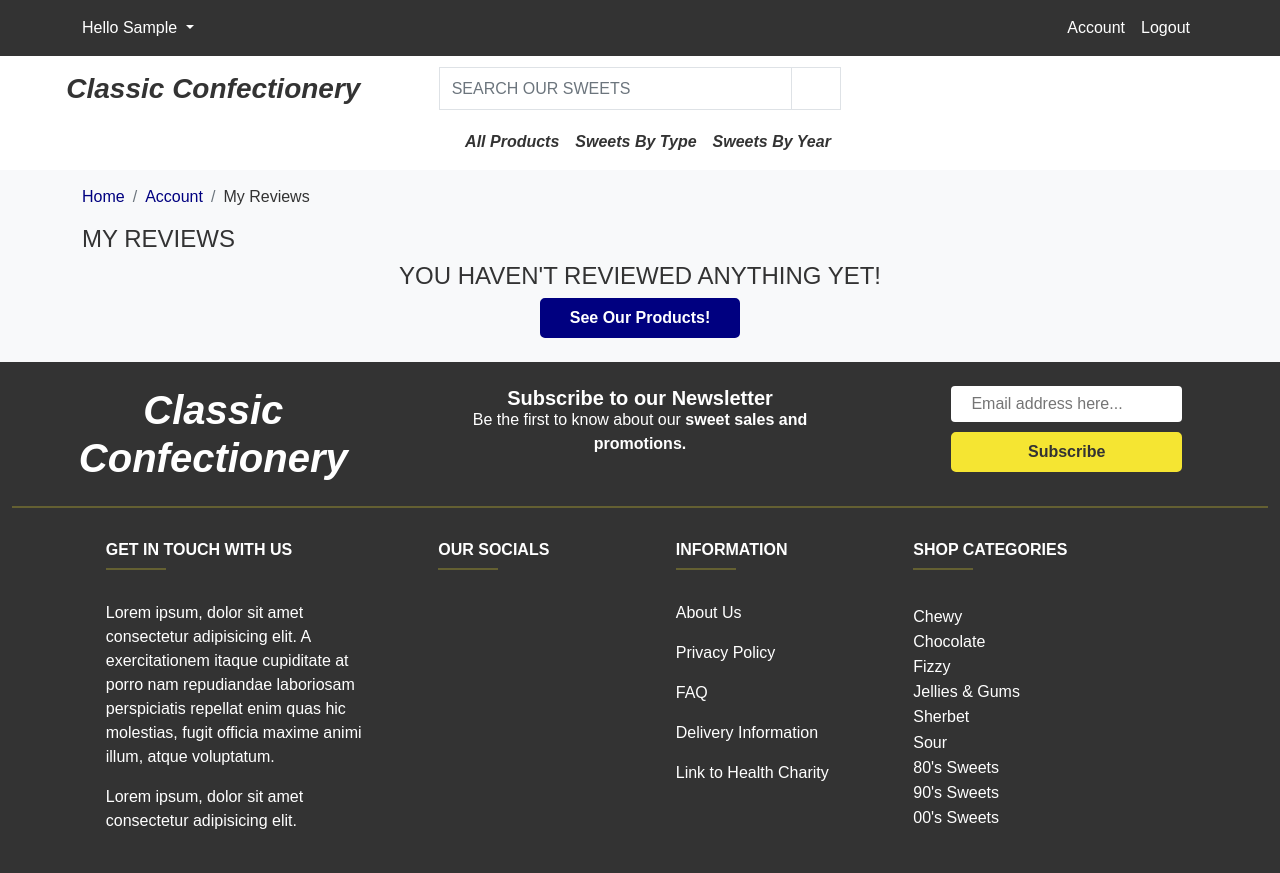
After one commit to LewisCM14/sweet-shop, a Django app: page /review/my_reviews/ in a window 1280 px wide. The commit adds this page. Run offline with Django 3.2, Linux system fonts and the light colour scheme; the visitor is signed in with stand-in values (Sample User, id 1); some libraries are stand-ins or nearby versions; some web fonts are replaced.

Commit message:
create the my_reviews.html template and render in the browser

```diff
--- a/favorites/templates/favorites/view_favorites.html
+++ b/favorites/templates/favorites/view_favorites.html
@@ -1,6 +1,5 @@
 {% extends "base.html" %}
 {% load static %}
-{% load cart_tools %}
 
 {% block page_header %}
     <div class="container header-container">
--- /dev/null
+++ b/review/templates/reviews/my_reviews.html
@@ -0,0 +1,48 @@
+{% extends "base.html" %}
+{% load static %}
+
+{% block page_header %}
+    <div class="container header-container">
+        <div class="row">
+            <div class="col">
+                <nav aria-label="breadcrumb">
+                    <ol class="breadcrumb">
+                        <li class="breadcrumb-item"><a href="{% url 'home' %}">Home</a></li>
+                        <li class="breadcrumb-item"><a href="{% url 'profile' %}">Account</a></li>
+                        <li class="breadcrumb-item active" aria-current="page">My Reviews</li>
+                    </ol>
+                </nav>
+            </div>
+        </div>
+    </div>
+{% endblock %}
+
+{% block content %}
+
+    <div class="container mb-4">
+        <div class="row mb-2">
+            <div class="col">
+                <span class="h4 text-uppercase">My Reviews</span>
+            </div>
+        </div>
+    {% if reviews %}
+            <!-- Users Reviews -->
+            {% for review in reviews %}
+            {% endfor %}
+        </div>
+    {% else %}
+        <!-- Display if no Reviews -->
+        <div class="row text-center mb-4">
+            <div class="col d-flex flex-column align-items-center">
+                <span class="h4 text-uppercase">You haven't reviewed anything yet!</span>
+                <button class="shopping-button blue-charcoal-btn">
+                    <a class="text-white text-decoration-none" href="{% url 'products' %}">
+                        See Our Products!
+                    </a>
+                </button>
+            </div>
+        </div>
+    </div>
+    {% endif %}
+
+{% endblock %}
--- a/review/urls.py
+++ b/review/urls.py
@@ -5,4 +5,5 @@ from . import views
 
 urlpatterns = [
     path('post/<product_id>', views.post_review, name='post_review'),  # noqa: E501
+    path('my_reviews/', views.my_reviews, name='my_reviews'),
 ]
--- a/review/views.py
+++ b/review/views.py
@@ -1,6 +1,6 @@
 """ This module handles the views for the review app """
 
-from django.shortcuts import reverse, get_object_or_404
+from django.shortcuts import render, reverse, get_object_or_404
 from django.contrib import messages
 from django.http import HttpResponseRedirect
 from django.contrib.auth.decorators import login_required
@@ -52,3 +52,11 @@ def post_review(request, product_id):
                 form = PostReviewForm()
 
         return HttpResponseRedirect(reverse('product_detail', args=[product.id]))  # noqa: E501
+
+
+@login_required
+def my_reviews(request):
+    """
+    Renders a users reviews in the browser
+    """
+    return render(request, 'reviews/my_reviews.html')
--- a/templates/base.html
+++ b/templates/base.html
@@ -80,7 +80,7 @@
                                     <a class="dropdown-item" href="{% url 'my_favorites' %}">My Favorites</a>
                                 </li>
                                 <li>
-                                    <a class="dropdown-item" href="#">My Reviews</a>
+                                    <a class="dropdown-item" href="{% url 'my_reviews' %}">My Reviews</a>
                                 </li>
                                 {% if request.user.is_superuser %}
                                     <li>
```
